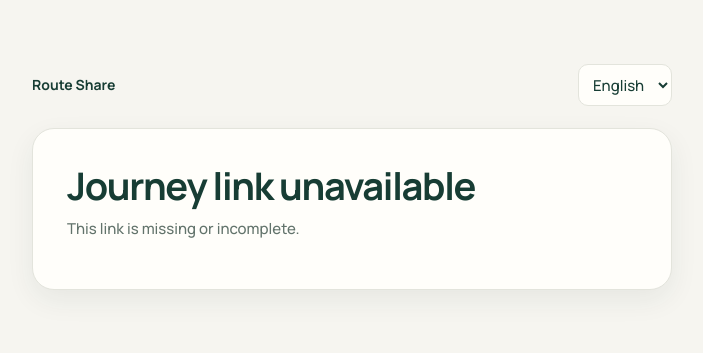
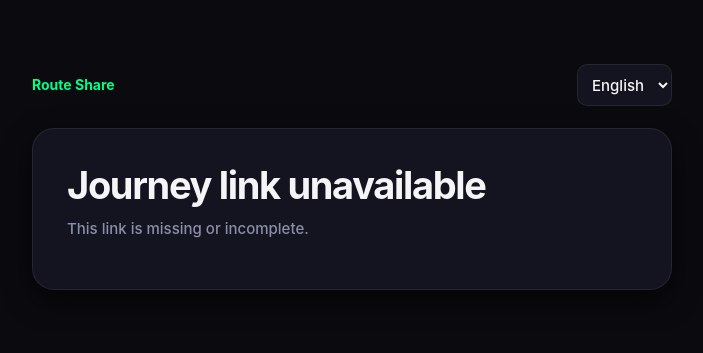
Before and after one commit to vkavali/route-share, a Flask app: page /trip-share in a window 1280 px wide. Shown: the top 353 px of the page, without its empty margins (288-991 px from the left). Run offline with Flask 3, Linux system fonts and the light colour scheme.

Commit message:
refactor(ui): branch init + design tokens + base layout + typography
Replace light-mode :root palette with electric-green-on-#0a0a0f dark
tokens. Add Inter system font preference and JetBrains Mono @font-face
(local source). Update theme-color on both HTML shells. Append override
block correcting all hardcoded light-palette values in styles.css: glass
topbar/nav, form inputs, map containers, primary button text, icon
backgrounds, rating stars, and auth components.

Co-Authored-By: Claude Sonnet 4.6 <noreply@anthropic.com>

```diff
--- a/static/index.html
+++ b/static/index.html
@@ -3,7 +3,7 @@
 <head>
   <meta charset="utf-8">
   <meta name="viewport" content="width=device-width, initial-scale=1, viewport-fit=cover">
-  <meta name="theme-color" content="#F6F5F0">
+  <meta name="theme-color" content="#0a0a0f">
   <meta name="description" content="Local development beta for intercity route sharing.">
   <link rel="preload" href="/static/fonts/Manrope-Variable.woff2" as="font" type="font/woff2" crossorigin>
   <link rel="preload" href="/static/fonts/AnekTelugu-Variable.woff2" as="font" type="font/woff2" crossorigin>
--- a/static/styles.css
+++ b/static/styles.css
@@ -12,32 +12,39 @@
   font-weight: 100 800;
   font-display: swap;
 }
+@font-face {
+  font-family: 'JetBrains Mono';
+  src: local('JetBrains Mono'), local('JetBrainsMono-Regular'), local('JetBrains Mono Regular');
+  font-style: normal;
+  font-weight: 400 700;
+  font-display: swap;
+}
 
 :root {
-  color-scheme: light;
-  --paper: #f6f5f0;
-  --surface: #fffefa;
-  --surface-quiet: #eef0e6;
-  --ink: #173d34;
-  --forest: #173d34;
-  --forest-deep: #102f29;
-  --sage: #62736b;
-  --sage-light: #dfe3d9;
-  --line: #e3e4dc;
-  --citron: #d6ee7a;
-  --citron-quiet: #edf4d4;
-  --warning: #765833;
-  --danger: #a0463d;
-  --green: #52745b;
-  --red: #a0463d;
-  --blue-muted: #75827a;
-  --clay: #d6ee7a;
-  --cobalt: #173d34;
-  --signal: #d6ee7a;
-  --cobalt-soft: #edf2e4;
-  --muted: #62736b;
-  --shadow: 0 10px 28px rgba(23, 61, 52, .07);
-  font-family: Manrope, 'Anek Telugu', 'Nirmala UI', sans-serif;
+  color-scheme: dark;
+  --paper: #0a0a0f;
+  --surface: #141420;
+  --surface-quiet: #1a1a2a;
+  --ink: #f5f5f7;
+  --forest: #00ff88;
+  --forest-deep: #00cc6e;
+  --sage: #8b8fa8;
+  --sage-light: rgba(255,255,255,0.12);
+  --line: rgba(255,255,255,0.08);
+  --citron: #00ff88;
+  --citron-quiet: rgba(0,255,136,0.1);
+  --warning: #f0a030;
+  --danger: #ff5050;
+  --green: #00ff88;
+  --red: #ff5050;
+  --blue-muted: #8b8fa8;
+  --clay: #00ff88;
+  --cobalt: #00ff88;
+  --signal: #00ff88;
+  --cobalt-soft: rgba(0,255,136,0.1);
+  --muted: #8b8fa8;
+  --shadow: 0 10px 28px rgba(0,0,0,0.5);
+  font-family: 'Inter', Manrope, 'Anek Telugu', 'Nirmala UI', sans-serif;
   font-synthesis: none;
   text-rendering: optimizeLegibility;
 }
@@ -1269,3 +1276,97 @@ html:lang(te) .journey-submit { font-weight:600; letter-spacing:0; }
   border-radius:0;
   object-fit:initial;
 }
+
+/* ====================================================================
+   DARK PALETTE OVERRIDES — electric green on #0a0a0f
+   Corrects hardcoded light-mode colors not reached by :root tokens.
+   ==================================================================== */
+
+/* Focus ring */
+:focus-visible { outline-color: rgba(0,255,136,0.6); }
+.safety-category-option:has(input:focus-visible),
+.rating-star:has(input:focus-visible) { outline-color: rgba(0,255,136,0.6); }
+
+/* Topbar / mobile-nav glass */
+.topbar { background: rgba(10,10,15,0.97); }
+.mobile-nav { background: rgba(10,10,15,0.97) !important; border-top: 1px solid var(--line); }
+.mode-switch { background: rgba(10,10,15,0.72) !important; }
+.topbar .menu-toggle:hover { background: var(--surface-quiet); }
+.map-picker-map .leaflet-control-attribution { background: rgba(10,10,15,0.78); color: var(--sage); }
+.auth-topbar .language select { background: rgba(10,10,15,0.8); border: 1px solid var(--line); color: var(--ink); }
+
+/* Form inputs — replace hardcoded #fff */
+.field input,
+.field select,
+.field textarea { background: var(--surface); }
+.safety-form textarea,
+.rating-panel textarea { background: var(--surface); border-color: var(--line); }
+.safety-category-option { background: var(--surface); }
+.safety-category-option:has(input:checked) { background: rgba(0,255,136,0.1); border-color: var(--forest); }
+select { background: var(--surface); }
+
+/* Journey sheet form containers */
+.journey-sheet,
+.map-workspace > .journey-sheet { background: var(--surface); border-color: var(--line); }
+.journey-sheet .route-location-row.map-pick-button { background: var(--surface); border-color: var(--line); }
+.journey-sheet .date-control input { background: var(--surface); border-color: var(--line); }
+.journey-sheet .detour-control select { background: var(--surface); border-color: var(--line); }
+.journey-sheet .stepper-control button,
+.journey-sheet .stepper-control input { background: var(--surface); border-color: var(--line); }
+.journey-sheet .sheet-heading .back-icon { background: var(--surface-quiet); }
+.home-map-page.ref-home .home-route-composer .route-location-row.map-pick-button { background: var(--surface); }
+
+/* Map containers */
+.map-picker-backdrop { background: rgba(0,0,0,0.72); }
+.map-picker-dialog { background: var(--paper); }
+.map-picker-map-wrap,
+.map-picker-map { background: #0d1117; }
+.rating-route-map,
+.safety-panel .rating-route-map { background: #0d1117; }
+.map-picker-search-button,
+.map-picker-gps { background: rgba(0,255,136,0.1); color: var(--forest); }
+
+/* Primary button text — electric green bg needs near-black text */
+.primary { color: var(--paper); }
+.auth-submit { background: var(--forest); color: var(--paper); }
+.search-action { color: var(--paper); }
+.offer-action { background: rgba(0,255,136,0.14); color: var(--forest); border: 1px solid rgba(0,255,136,0.3); }
+.home-map-page .home-actions .secondary { background: var(--surface); border-color: var(--line); color: var(--ink); }
+.journey-sheet .primary { color: var(--paper); }
+.live-location-controls .primary { color: var(--paper); }
+
+/* Icon container backgrounds */
+.live-journey-summary .ui-icon { background: rgba(0,255,136,0.1); color: var(--forest); }
+.live-privacy-banner { background: rgba(0,255,136,0.07); border: 1px solid rgba(0,255,136,0.15); }
+.live-privacy-banner .ui-icon { color: var(--forest); }
+.safety-page > .back-icon,
+.rating-page > .back-icon { background: var(--surface-quiet); }
+.live-page-head .back { background: var(--surface-quiet); }
+.home-route-composer .route-swap-button { background: var(--surface-quiet); }
+
+/* Rating stars */
+.rating-star span { color: rgba(255,255,255,0.2); }
+.rating-star:has(input:checked) span,
+.rating-stars:has(input[value="2"]:checked) label:nth-child(-n+2) span,
+.rating-stars:has(input[value="3"]:checked) label:nth-child(-n+3) span,
+.rating-stars:has(input[value="4"]:checked) label:nth-child(-n+4) span,
+.rating-stars:has(input[value="5"]:checked) label:nth-child(-n+5) span { color: var(--forest); }
+
+/* Auth components */
+.account-choice { background: var(--surface-quiet); border-color: transparent; }
+.account-choice[aria-pressed="true"],
+.account-choice.selected { background: rgba(0,255,136,0.12); border: 1px solid var(--forest); color: var(--forest); }
+.beta-notice { background: var(--surface-quiet); }
+.auth-page .auth-footnote { background: var(--surface-quiet); color: var(--sage); }
+.auth-page.ref-login .auth-footnote { background: var(--surface-quiet); }
+
+/* Route compose dashed connector */
+.home-route-composer .route-compose:before { border-color: rgba(255,255,255,0.15); }
+.home-route-composer .route-compose:has(.route-swap-button) .location-field { border-color: transparent; }
+
+/* Dropdown menu */
+.header-menu { box-shadow: 0 12px 32px rgba(0,0,0,0.45); }
+
+/* JetBrains Mono for key numeric displays */
+.rj-contribution strong { font-family: 'JetBrains Mono', 'Cascadia Code', ui-monospace, monospace; font-variant-numeric: tabular-nums; }
+.trip-share-detail dd { font-family: 'JetBrains Mono', 'Cascadia Code', ui-monospace, monospace; font-variant-numeric: tabular-nums; }
--- a/static/trip-share.html
+++ b/static/trip-share.html
@@ -4,7 +4,7 @@
   <meta charset="utf-8">
   <meta name="viewport" content="width=device-width, initial-scale=1, viewport-fit=cover">
   <meta name="referrer" content="no-referrer">
-  <meta name="theme-color" content="#f6f5f0">
+  <meta name="theme-color" content="#0a0a0f">
   <meta name="robots" content="noindex, nofollow, noarchive">
   <link rel="preload" href="/static/fonts/Manrope-Variable.woff2" as="font" type="font/woff2" crossorigin>
   <link rel="preload" href="/static/fonts/AnekTelugu-Variable.woff2" as="font" type="font/woff2" crossorigin>
```
